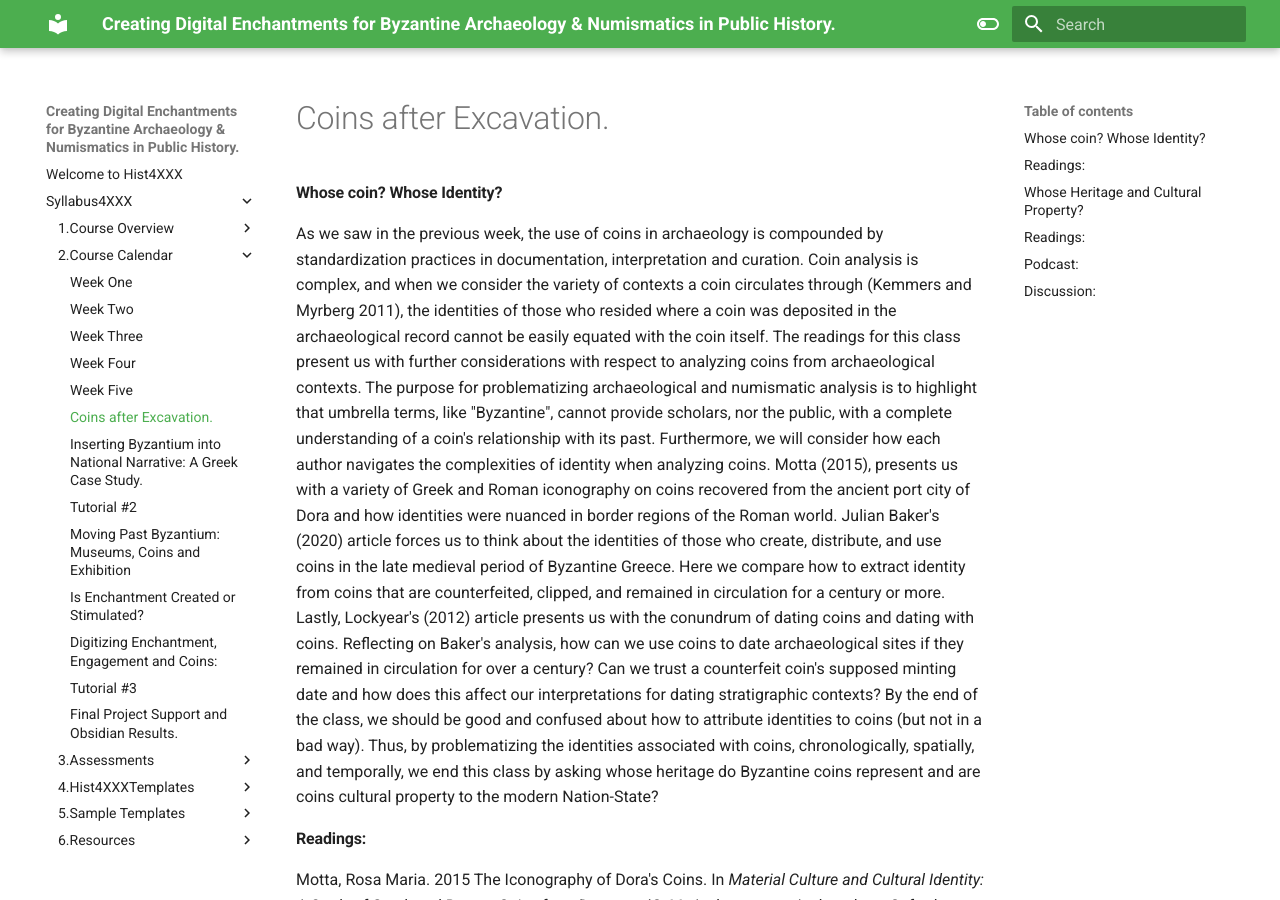
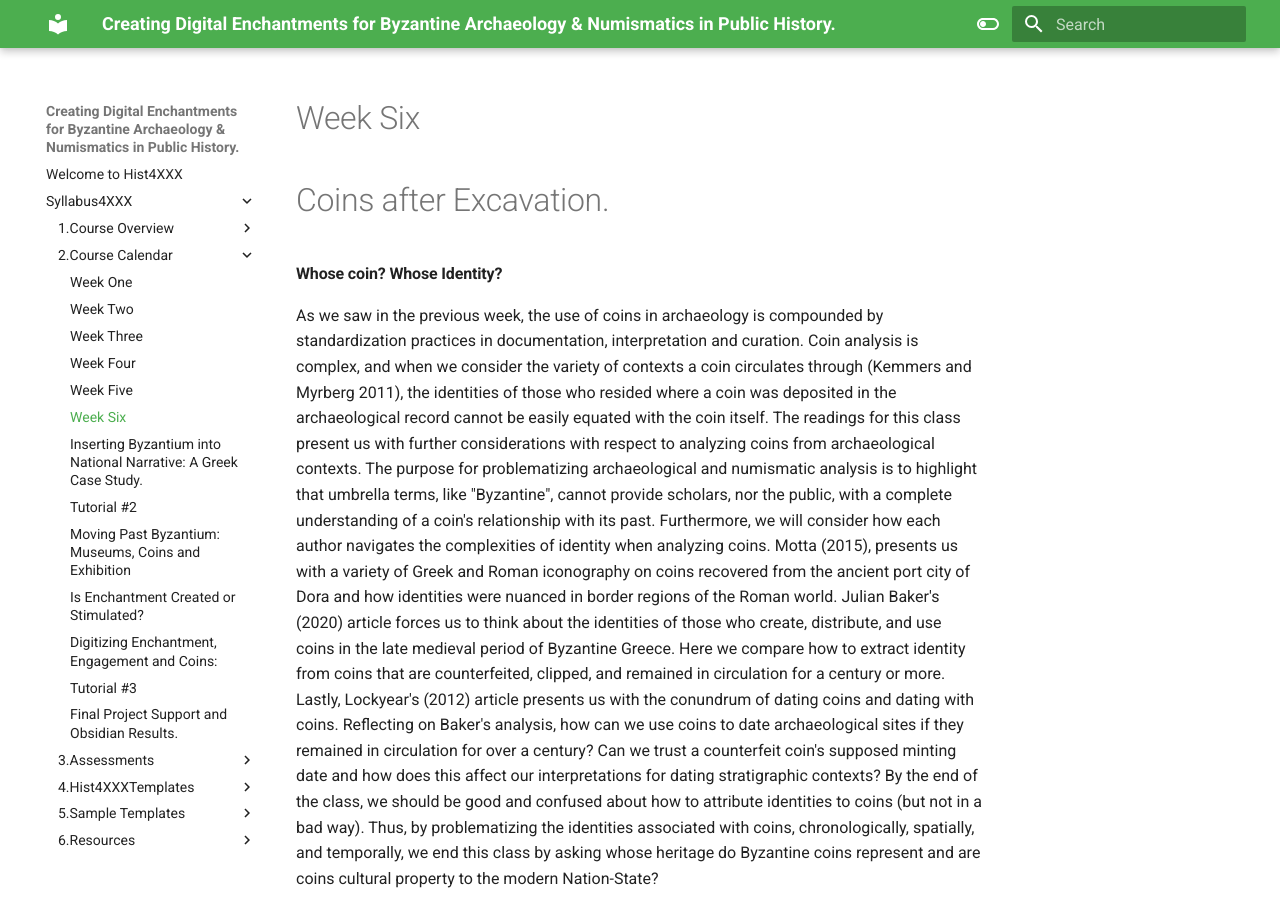
Before and after one commit to roguehistory/Syllabus, an MkDocs documentation site: the page built from docs/Syllabus4XXX/2.Course Calendar/Week 6.md, in a window 1280 px wide and 900 px high. Built offline with MkDocs 1.6.1 and Material for MkDocs 9.7.7, drawn with Linux system fonts in a browser that asks for light colours.

Commit message:
Update Week 6.md

```diff
--- a/docs/Syllabus4XXX/2.Course Calendar/Week 6.md
+++ b/docs/Syllabus4XXX/2.Course Calendar/Week 6.md
@@ -1,3 +1,4 @@
+# Week Six
 # Coins after Excavation.
 
 ####  Whose coin?  Whose Identity?
```
